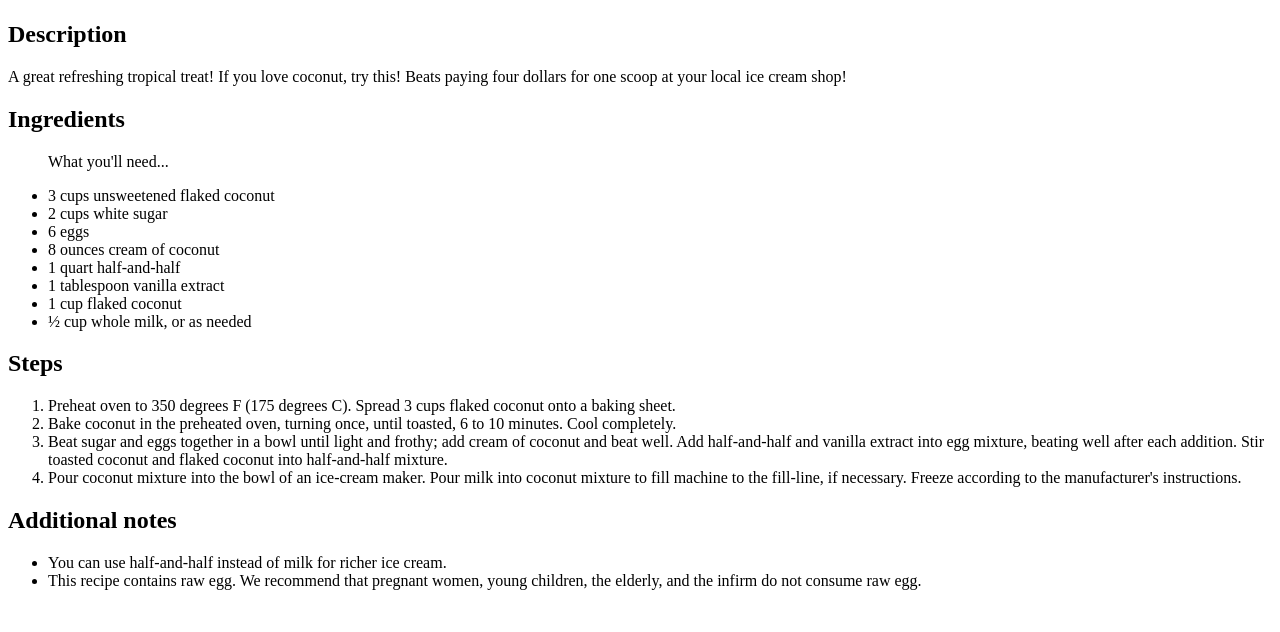
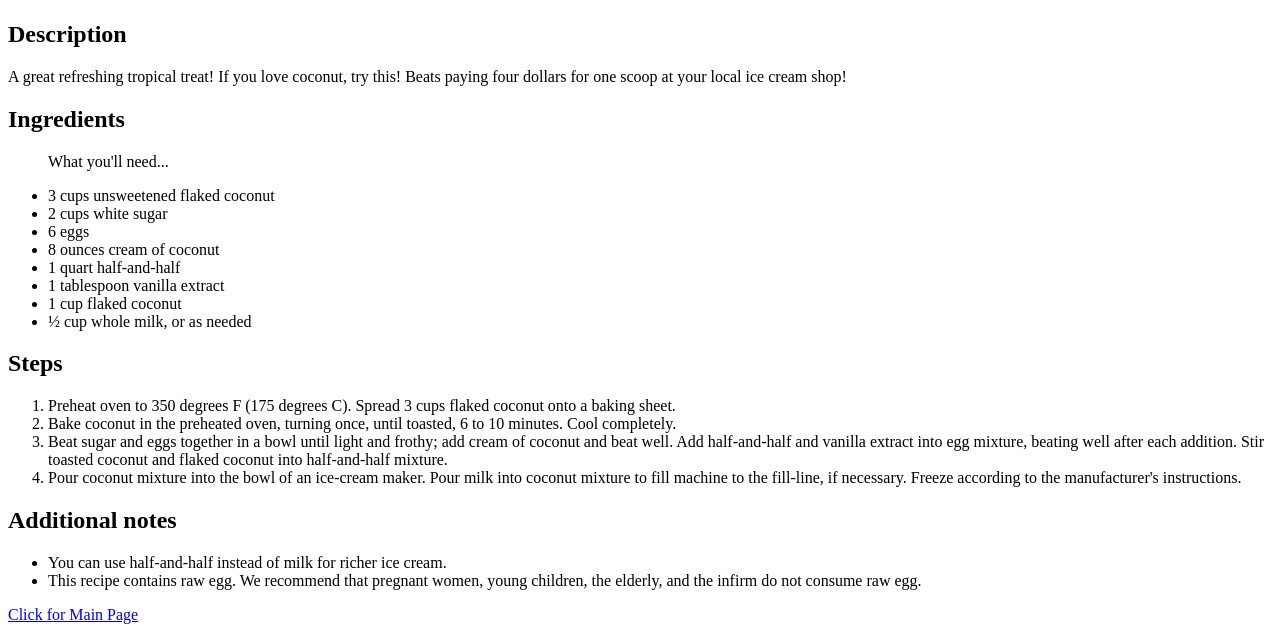
Before and after one commit to htimswp/odin-recipes, a plain HTML site: page recipes/icecream.html in a window 1280 px wide. Shown: the part 383-1015 px from the top of the page. Before the commit the page ends 989 px from the top, so only its background shows below. Drawn offline with Linux system fonts and the light colour scheme.

Commit message:
Add homepage links to recipe pages

```diff
--- a/recipes/icecream.html
+++ b/recipes/icecream.html
@@ -44,6 +44,7 @@
         <li>This recipe contains raw egg. We recommend that pregnant women, young children, the elderly, and the infirm do not consume raw egg.</li>
     </ul>
 
+    <a href="../index.html">Click for Main Page</a>
 
 </body>
 </html>
```
Also changed, not shown: recipes/lasagna.html (+1 -0 lines), recipes/potatoes.html (+1 -0 lines).
